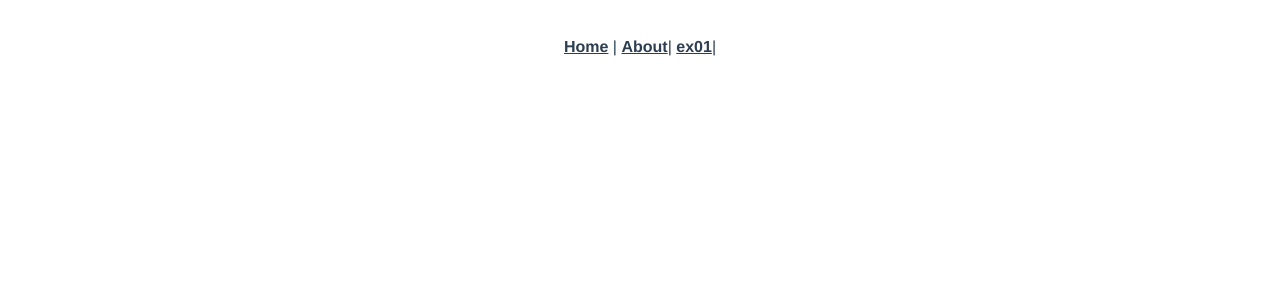
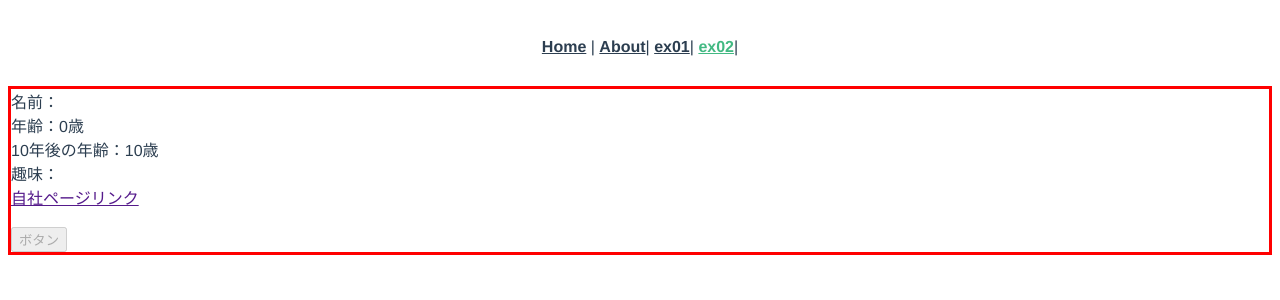
Before and after one commit to takuyanoguchi626/ex-vue-beginner, a Vue app: page /ex02 in a window 1280 px wide. Shown: the top 300 px of the page. Built offline with nearby package versions, Linux system fonts and the light colour scheme.

Commit message:
演習課題１の訂正、演習課題２の作成

```diff
--- a/src/App.vue
+++ b/src/App.vue
@@ -4,6 +4,7 @@
       <router-link to="/">Home</router-link> |
       <router-link to="/about">About</router-link>|
       <router-link to="/ex01">ex01</router-link>|
+      <router-link to="/ex02">ex02</router-link>|
     </div>
     <router-view />
   </div>
--- a/src/router/index.ts
+++ b/src/router/index.ts
@@ -24,6 +24,11 @@ const routes: Array<RouteConfig> = [
     name: "",
     component: () => import("../views/Ex01.vue"),
   },
+  {
+    path: "/ex02",
+    name: "",
+    component: () => import("../views/Ex02.vue"),
+  },
 ];
 
 const router = new VueRouter({
--- a/src/views/Ex01.vue
+++ b/src/views/Ex01.vue
@@ -1,17 +1,21 @@
 <template>
-  <div>
+  <div class="context">
     <div>名前：{{ name }}</div>
     <div>年齢：{{ age }}</div>
-    <div>10年後の年齢：{{ ageplus10 }}</div>
+    <div>10年後の年齢：{{ agePlus10 }}</div>
+    <!-- ageplus10をキャメルケースに変更 -->
     <div>
-      <span v-for="hob of hobby" :key="hob">{{ hob }}</span>
+      趣味：<span v-for="hobby of hobbys" :key="hobby">{{ hobby }} </span>
+      <!-- hobbyをhobbysに、hobをhobbyに変更 -->
     </div>
     <div></div>
     <div>
-      <a href="#">自社ページリンク</a>
+      <a :href="link">自社ページリンク</a>
+      <!-- リンク先をvueを使って変数名で定義 -->
     </div>
     <div>
-      <img src="/pagu.jpg" alt="" />
+      <img :src="img" alt="" />
+      <!-- リンク先をvueを使って変数名で定義 -->
     </div>
   </div>
 </template>
@@ -22,12 +26,20 @@ import { Component, Vue } from "vue-property-decorator";
 export default class XXXComponent extends Vue {
   private name = "野口拓也";
   private age = 24;
-  private hobby = ["スイム", "バイク", "ラン"];
+  private hobbys = ["スイム", "バイク", "ラン"];
+  private link = "#";
+  private img = "/pagu.jpg";
 
-  get ageplus10(): number {
+  get agePlus10(): number {
     return this.age + 10;
   }
 }
 </script>
 
-<style scoped></style>
+<style scoped>
+.context {
+  border: solid red;
+  text-align: left;
+}
+/* 枠線と左寄せを失念していた。 */
+</style>
--- /dev/null
+++ b/src/views/Ex02.vue
@@ -0,0 +1,53 @@
+<template>
+  <div class="context">
+    <div>名前：{{ name }}</div>
+    <div>年齢：{{ age }}歳</div>
+    <div>10年後の年齢：{{ agePlus10 }}歳</div>
+    <div>
+      趣味：<span v-for="hobby of hobbys" :key="hobby">{{ hobby }} </span>
+    </div>
+    <div></div>
+    <div>
+      <a :href="link" @click="addStatus">自社ページリンク</a>
+    </div>
+    <div>
+      <img :src="img" alt="" />
+    </div>
+    <div>
+      <button type="button" :disabled="button">ボタン</button>
+    </div>
+  </div>
+</template>
+
+<script lang="ts">
+import { Component, Vue } from "vue-property-decorator";
+@Component
+export default class XXXComponent extends Vue {
+  private name = "";
+  private age = 0;
+  private hobbys = Array<string>();
+  private link = "";
+  private img = "";
+  private button = true;
+
+  get agePlus10(): number {
+    return this.age + 10;
+  }
+
+  addStatus(): void {
+    this.name = "野口拓也";
+    this.age = 24;
+    this.hobbys = ["スイム", "バイク", "ラン"];
+    this.link = "#";
+    this.img = "/pagu.jpg";
+    this.button = false;
+  }
+}
+</script>
+
+<style scoped>
+.context {
+  border: solid red;
+  text-align: left;
+}
+</style>
```
